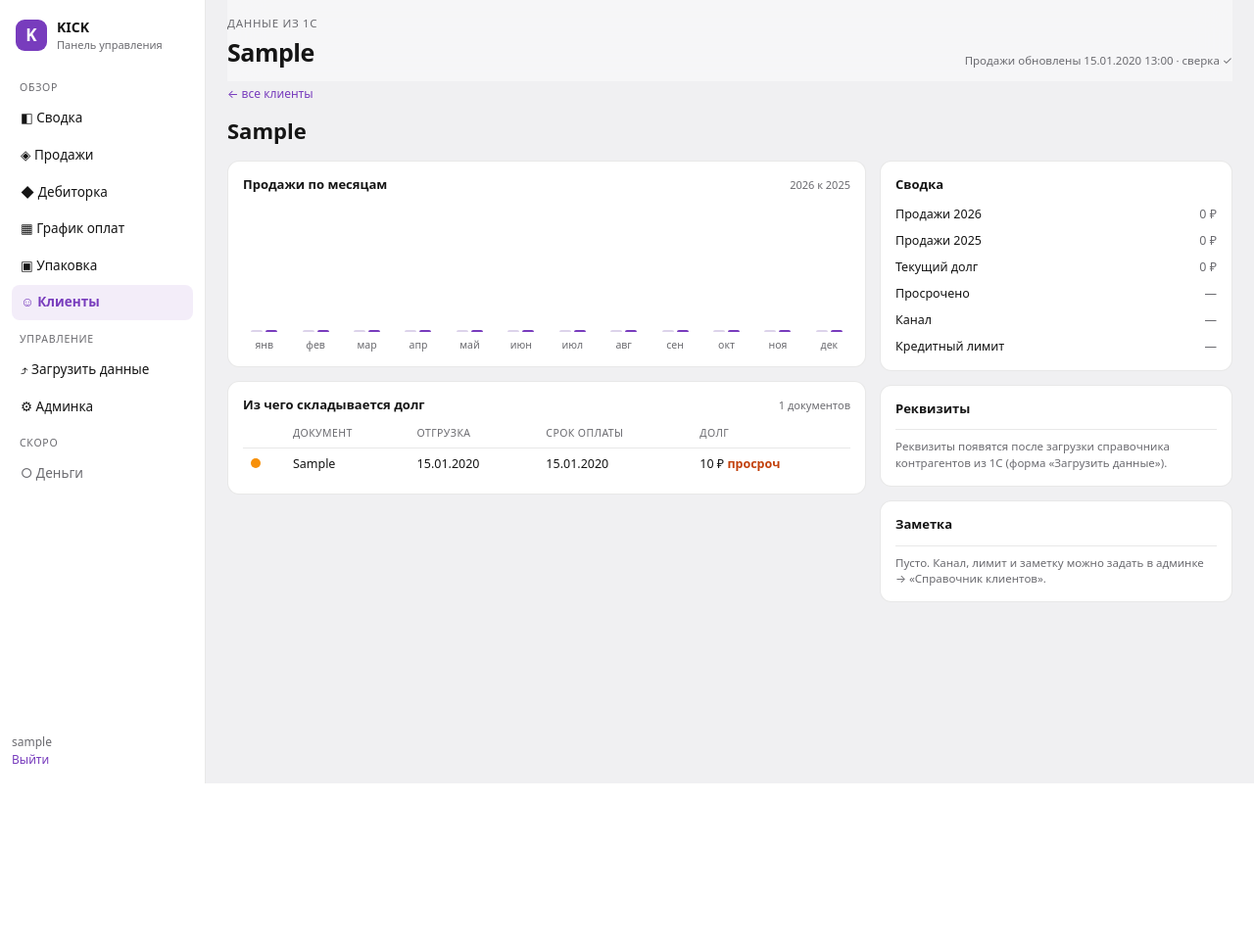
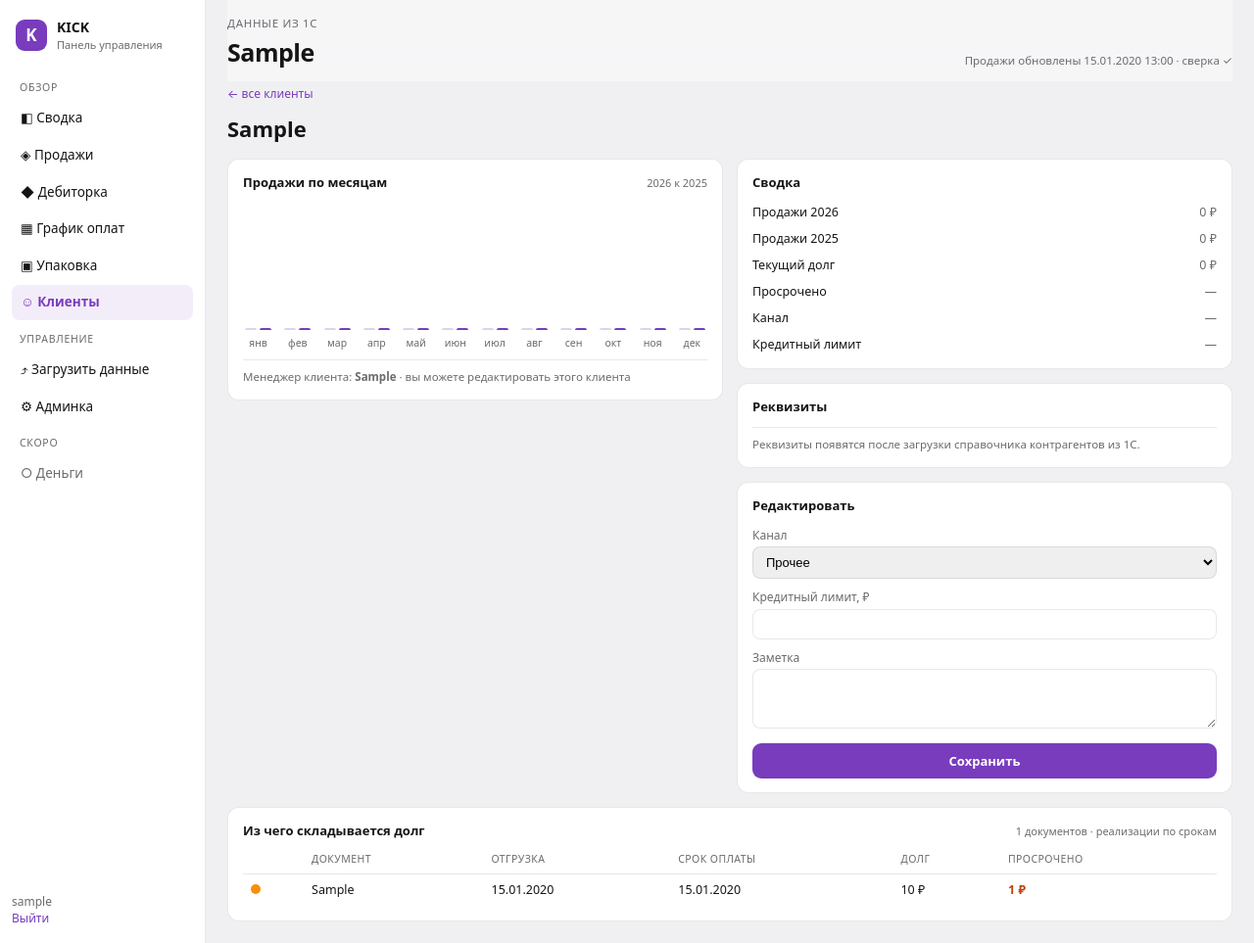
Before and after one commit to Blankeevich/kick-dashboard, a Django app: a page that uses dashboard/templates/dashboard/client_card.html in a window 1280 px wide. Shown: the whole page at 98% size. Before the commit the page ends 800 px from the top, so only its background shows below. Run offline with Django 5.2, Linux system fonts and the light colour scheme; a user stored in the database is signed in; tables that the repository leaves empty hold one stand-in row (values such as "Sample post").

Commit message:
Карточка клиента: макет 50/50 (слева продажи, справа этажи сводка/реквизиты/редактирование), редактирование канала/лимита/заметки прямо в интерфейсе с правами по менеджеру (свой — можно, чужой — нет, админ — всё)

```diff
--- a/dashboard/metrics.py
+++ b/dashboard/metrics.py
@@ -333,7 +333,12 @@ def client_profile(client, year, prev):
     hist = list(DebtClientSnapshot.objects.filter(client=client).order_by('date')
                 .values('date', 'debt_total', 'debt_overdue'))
     info = Client.objects.filter(name=client).first()
-    return {'now': now, 'prev': was, 'sales_total': sum(now), 'prev_total': sum(was),
+    from django.db.models import Count
+    mgr = (SalesFact.objects.filter(client=client).exclude(manager='')
+           .values('manager').annotate(c=Count('id')).order_by('-c').first())
+    owner = mgr['manager'] if mgr else ''
+    return {'owner_manager': owner,
+            'now': now, 'prev': was, 'sales_total': sum(now), 'prev_total': sum(was),
             'debt': d, 'row': row, 'lines': debt_lines(client), 'hist': hist,
             'channel': info.get_channel_display() if info else '—',
             'credit_limit': info.credit_limit if info else None,
--- a/dashboard/templates/dashboard/client_card.html
+++ b/dashboard/templates/dashboard/client_card.html
@@ -1,13 +1,13 @@
 {% extends 'dashboard/base.html' %}{% load humanize %}
 {% block title %}{{ client_name }}{% endblock %}
 {% block content %}
-<div style="margin-bottom:12px"><a href="{% url 'clients' %}" class="link">← все клиенты</a></div>
+<div style="margin-bottom:10px"><a href="{% url 'clients' %}" class="link">← все клиенты</a></div>
 <h2 style="margin:0 0 14px;font-size:22px">{{ client_name }}</h2>
+{% if saved %}<div class="foot" style="color:var(--grn);margin-bottom:10px">✓ Сохранено</div>{% endif %}
 
-<div style="display:flex;gap:14px;align-items:flex-start;flex-wrap:wrap">
-  <!-- ЛЕВАЯ ПОЛОВИНА: графики + долг -->
-  <div style="flex:1 1 540px;min-width:0;display:flex;flex-direction:column;gap:14px">
-    <div class="card">
+<div style="display:grid;grid-template-columns:1fr 1fr;gap:14px;align-items:start">
+  <!-- ЛЕВАЯ ПОЛОВИНА: карточка (продажи) -->
+  <div class="card" style="margin:0">
     <div class="ch"><span>Продажи по месяцам</span><small>{{ cur_year }} к {{ prev_year }}</small></div>
     <div class="chart">
       {% for b in bars %}<div class="col"><div class="bars">
@@ -15,37 +15,12 @@
         <i class="now" style="height:{{ b.now_h }}%" data-tip="{{ b.m }} {{ cur_year }}: {{ b.now_v|intcomma }} ₽"></i>
       </div><span>{{ b.m }}</span></div>{% endfor %}
     </div>
-    </div>
-    {% if hist|length > 1 %}
-    <div class="card">
-      <div class="ch"><span>Динамика долга</span><small>по снимкам дебиторки</small></div>
-      <div class="day-chart">
-        {% for h in hist %}<div class="dc" data-tip="{{ h.date|date:'d.m.Y' }}: {{ h.total|intcomma }} ₽"><i style="height:{{ h.h }}%"></i><span>{{ h.date|date:'d.m' }}</span></div>{% endfor %}
-      </div>
-    </div>
-    {% endif %}
-    <div class="card">
-      <div class="ch"><span>Из чего складывается долг</span><small>{{ p.lines|length }} документов</small></div>
-      {% if p.lines %}
-      <table>
-        <thead><tr><th></th><th>Документ</th><th>Отгрузка</th><th>Срок оплаты</th><th>Долг</th></tr></thead>
-        <tbody>
-          {% for l in p.lines %}<tr {% if l.light == 'red' %}class="bad"{% endif %}>
-            <td><span class="dot {{ l.light }}"></span></td>
-            <td style="font-variant-numeric:tabular-nums">{{ l.doc_no|default:"—" }}</td>
-            <td>{{ l.ship_date|date:"d.m.Y"|default:"—" }}</td>
-            <td>{{ l.due_date|date:"d.m.Y"|default:"—" }}</td>
-            <td>{{ l.debt_total|intcomma }} ₽{% if l.debt_overdue %} <b class="bad">просроч</b>{% endif %}</td>
-          </tr>{% endfor %}
-        </tbody>
-      </table>
-      {% else %}<div class="foot">Долга по этому клиенту нет.</div>{% endif %}
-    </div>
+    <div class="foot">Менеджер клиента: <b>{{ p.owner_manager|default:"—" }}</b>{% if can_edit %} · вы можете редактировать этого клиента{% endif %}</div>
   </div>
 
-  <!-- ПРАВАЯ ПОЛОВИНА: сводка по всему -->
-  <aside style="flex:1 1 300px;max-width:360px;display:flex;flex-direction:column;gap:14px">
-    <div class="card">
+  <!-- ПРАВАЯ ПОЛОВИНА: этажи -->
+  <div style="display:flex;flex-direction:column;gap:14px">
+    <div class="card" style="margin:0">
       <div class="ch"><span>Сводка</span></div>
       <ul class="rows">
         <li><span class="nm">Продажи {{ cur_year }}</span><span class="vl">{{ p.sales_total|intcomma }} ₽</span></li>
@@ -56,25 +31,63 @@
         <li><span class="nm">Кредитный лимит</span><span class="vl">{% if p.credit_limit %}{{ p.credit_limit|intcomma }} ₽{% if p.over_limit %} <b class="bad">превышен</b>{% endif %}{% else %}—{% endif %}</span></li>
       </ul>
     </div>
-    <div class="card">
+
+    <div class="card" style="margin:0">
       <div class="ch"><span>Реквизиты</span>{% if p.synced_at %}<small>из 1С: {{ p.synced_at|date:"d.m.Y" }}</small>{% endif %}</div>
       {% if p.inn or p.phone or p.email or p.full_name %}
       <ul class="rows" style="font-size:13px">
-        {% if p.full_name %}<li><span class="nm">Полное имя</span><span class="vl" style="text-align:right;max-width:200px">{{ p.full_name }}</span></li>{% endif %}
+        {% if p.full_name %}<li><span class="nm">Полное имя</span><span class="vl" style="text-align:right;max-width:230px">{{ p.full_name }}</span></li>{% endif %}
         {% if p.inn %}<li><span class="nm">ИНН</span><span class="vl">{{ p.inn }}</span></li>{% endif %}
         {% if p.phone %}<li><span class="nm">Телефон</span><span class="vl">{{ p.phone }}</span></li>{% endif %}
-        {% if p.contact %}<li><span class="nm">Контакт</span><span class="vl" style="text-align:right;max-width:200px">{{ p.contact }}</span></li>{% endif %}
+        {% if p.contact %}<li><span class="nm">Контакт</span><span class="vl" style="text-align:right;max-width:230px">{{ p.contact }}</span></li>{% endif %}
         {% if p.email %}<li><span class="nm">Email</span><span class="vl">{{ p.email }}</span></li>{% endif %}
-        {% if p.address %}<li><span class="nm">Адрес</span><span class="vl" style="text-align:right;max-width:210px;font-size:11px">{{ p.address }}</span></li>{% endif %}
+        {% if p.address %}<li><span class="nm">Адрес</span><span class="vl" style="text-align:right;max-width:240px;font-size:11px">{{ p.address }}</span></li>{% endif %}
       </ul>
+      {% else %}<div class="foot" style="margin-top:0">Реквизиты появятся после загрузки справочника контрагентов из 1С.</div>{% endif %}
+    </div>
+
+    <div class="card" style="margin:0">
+      <div class="ch"><span>{% if can_edit %}Редактировать{% else %}Заметка и настройки{% endif %}</span></div>
+      {% if can_edit %}
+      <form method="post" style="display:flex;flex-direction:column;gap:10px">
+        {% csrf_token %}
+        <label style="font-size:12px;color:var(--ink2)">Канал
+          <select name="channel" style="width:100%;font-size:13px;border:1px solid var(--line);border-radius:8px;padding:7px 9px;margin-top:3px">
+            {% for code,label in channels %}<option value="{{ code }}" {% if code == cur_channel %}selected{% endif %}>{{ label }}</option>{% endfor %}
+          </select>
+        </label>
+        <label style="font-size:12px;color:var(--ink2)">Кредитный лимит, ₽
+          <input name="credit_limit" value="{{ p.credit_limit|default_if_none:'' }}" inputmode="numeric" style="width:100%;font-size:13px;border:1px solid var(--line);border-radius:8px;padding:7px 9px;margin-top:3px">
+        </label>
+        <label style="font-size:12px;color:var(--ink2)">Заметка
+          <textarea name="note" rows="3" style="width:100%;font-size:13px;border:1px solid var(--line);border-radius:8px;padding:7px 9px;margin-top:3px;resize:vertical">{{ p.note }}</textarea>
+        </label>
+        <button class="btn" type="submit">Сохранить</button>
+      </form>
       {% else %}
-      <div class="foot">Реквизиты появятся после загрузки справочника контрагентов из 1С (форма «Загрузить данные»).</div>
+      <div class="foot" style="margin-top:0">{% if p.note %}{{ p.note }}{% else %}Пусто.{% endif %}<br><span style="color:var(--ink2)">Редактировать может ответственный менеджер или администратор.</span></div>
       {% endif %}
     </div>
-    <div class="card">
-      <div class="ch"><span>Заметка</span></div>
-      <div class="foot" style="margin-top:0">{% if p.note %}{{ p.note }}{% else %}Пусто. Канал, лимит и заметку можно задать в админке → «Справочник клиентов».{% endif %}</div>
   </div>
-  </aside>
+</div>
+
+<!-- НИЗ: долг во всю ширину, отдельно от главного -->
+<div class="card wide" style="margin-top:14px">
+  <div class="ch"><span>Из чего складывается долг</span><small>{{ p.lines|length }} документов · реализации по срокам</small></div>
+  {% if p.lines %}
+  <table>
+    <thead><tr><th></th><th>Документ</th><th>Отгрузка</th><th>Срок оплаты</th><th>Долг</th><th>Просрочено</th></tr></thead>
+    <tbody>
+      {% for l in p.lines %}<tr {% if l.light == 'red' %}class="bad"{% endif %}>
+        <td><span class="dot {{ l.light }}"></span></td>
+        <td style="font-variant-numeric:tabular-nums">{{ l.doc_no|default:"—" }}</td>
+        <td>{{ l.ship_date|date:"d.m.Y"|default:"—" }}</td>
+        <td>{{ l.due_date|date:"d.m.Y"|default:"—" }}</td>
+        <td>{{ l.debt_total|intcomma }} ₽</td>
+        <td>{% if l.debt_overdue %}<b class="bad">{{ l.debt_overdue|intcomma }} ₽</b>{% else %}—{% endif %}</td>
+      </tr>{% endfor %}
+    </tbody>
+  </table>
+  {% else %}<div class="foot">Долга по этому клиенту нет.</div>{% endif %}
 </div>
 {% endblock %}
--- a/dashboard/views.py
+++ b/dashboard/views.py
@@ -189,7 +189,20 @@ def clients(request):
 
 @login_required
 def client_card(request, client):
+    from .models import Client, ManagerProfile
     p = metrics.client_profile(client, CUR_YEAR, PREV_YEAR)
+    prof = ManagerProfile.objects.filter(user=request.user).first()
+    can_edit = bool(request.user.is_staff or (prof and prof.manager and prof.manager == p['owner_manager']))
+    saved = False
+    if request.method == 'POST' and can_edit:
+        obj, _ = Client.objects.get_or_create(name=client)
+        obj.channel = request.POST.get('channel') or obj.channel
+        lim = request.POST.get('credit_limit', '').replace(' ', '')
+        obj.credit_limit = int(lim) if lim.isdigit() else None
+        obj.note = request.POST.get('note', '')
+        obj.save()
+        p = metrics.client_profile(client, CUR_YEAR, PREV_YEAR)
+        saved = True
     last_sales = Upload.objects.filter(kind='sales_client').order_by('-uploaded_at').first()
     last_debt = Upload.objects.filter(kind='debt').order_by('-uploaded_at').first()
     ymax = max(max(p['now']), max(p['prev'])) or 1
@@ -198,9 +211,12 @@ def client_card(request, client):
              'now_v': p['now'][i], 'prev_v': p['prev'][i]} for i in range(12)]
     hmax = max([h['debt_total'] for h in p['hist']], default=1) or 1
     hist = [{'date': h['date'], 'total': h['debt_total'], 'h': round(h['debt_total'] / hmax * 100)} for h in p['hist']]
+    from .models import Client as _C
     return render(request, 'dashboard/client_card.html', {
         'page': 'clients', 'client_name': client, 'p': p, 'bars': bars, 'hist': hist,
         'cur_year': CUR_YEAR, 'prev_year': PREV_YEAR,
+        'can_edit': can_edit, 'saved': saved, 'channels': _C.CHANNELS,
+        'cur_channel': _C.objects.filter(name=client).values_list('channel', flat=True).first() or 'прочее',
         'last_sales': last_sales, 'last_debt': last_debt})
 
 
```
Also changed, not shown: dashboard/admin.py (+7 -1 lines), dashboard/models.py (+13 -0 lines), dashboard/migrations/0007_managerprofile.py (added). Lines whose indentation alone changed are shown as unchanged.
